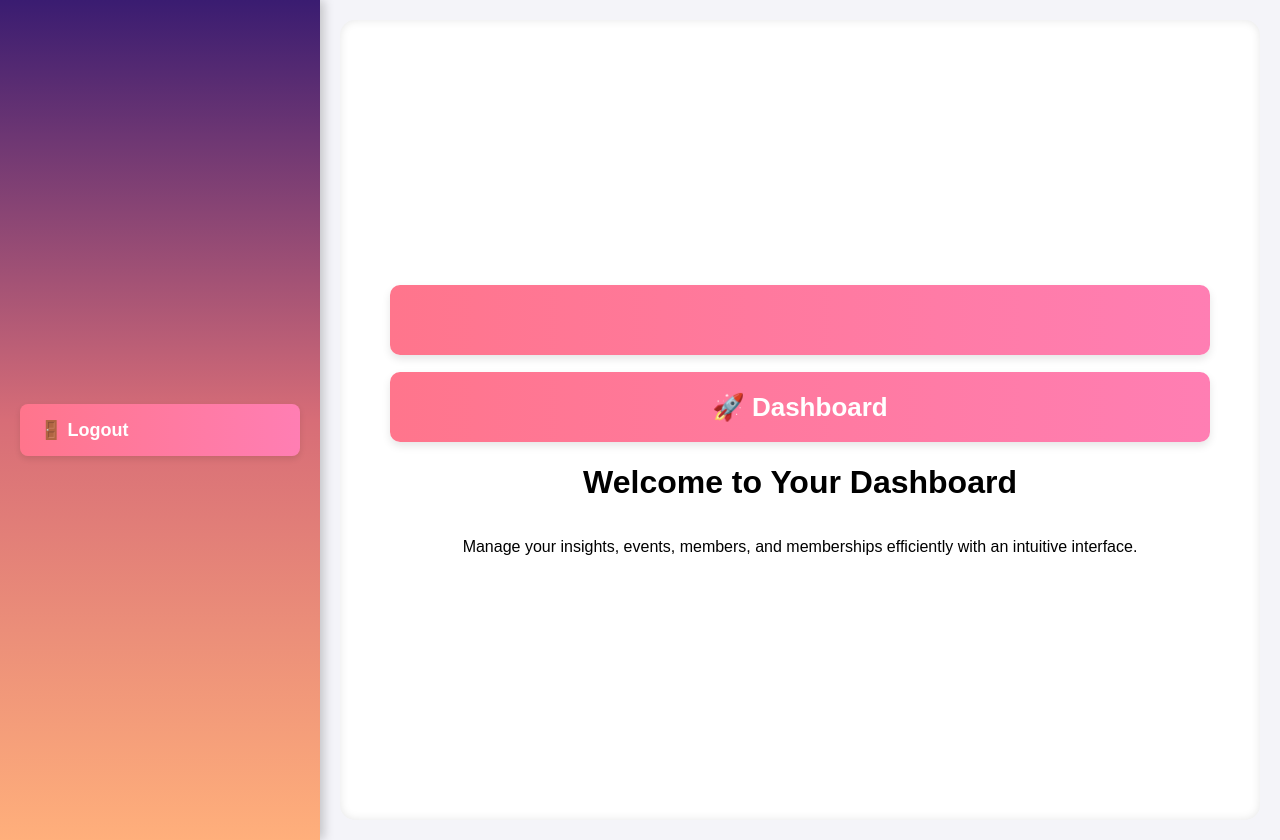
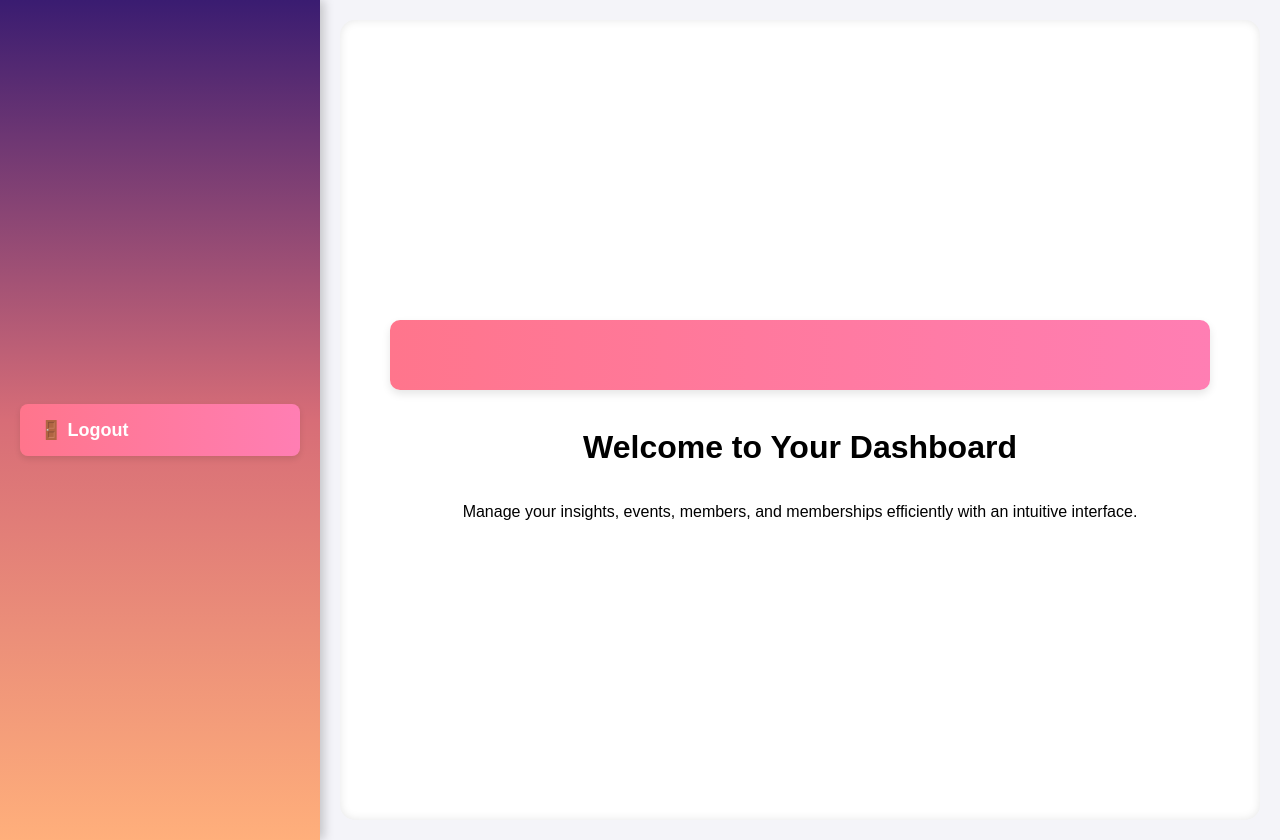
Before and after one commit to AdvancedWebTeam0/togetherCulture, a Django app: page /loginRegistration/dashboard/ in a window 1280 px wide. Run offline with Django 5.2, Linux system fonts and the light colour scheme.

Commit message:
rename dashboard to admindashboard for clarity

```diff
--- a/together_culture/adminApp/templates/Dashboard.html
+++ b/together_culture/adminApp/templates/adminDashboard.html
@@ -1,7 +1,6 @@
 {% extends 'base.html' %}
 
 {% block content %}
-<div class="header">🚀 Dashboard</div>
 <h1>Welcome to Your Dashboard</h1>
 <p>Manage your insights, events, members, and memberships efficiently with an intuitive interface.</p>
 {% endblock %}
--- a/together_culture/adminApp/templates/insights.html
+++ b/together_culture/adminApp/templates/insights.html
@@ -1,7 +1,6 @@
 {% extends 'base.html' %}
 
 {% block content %}
-<div class="header">📊 Insights</div>
 <h1>Welcome to Insights</h1>
 <p>Analyze data and track your progress.</p>
 {% endblock %}
--- a/together_culture/loginRegistrationApp/urls.py
+++ b/together_culture/loginRegistrationApp/urls.py
@@ -5,7 +5,7 @@
     path('register/', views.register, name='register'),
     path('insertUser/', views.insertUser, name='insertUser'),
     path('login/', views.login, name='login'),
-    path('dashboard/', views.dashBoard, name='dashboard'),
+    path('dashboard/', views.adminDashboard, name='adminDashboard'),
     path('validateUser/', views.validateUser, name='validateUser'),
     path('manage-member/', views.manage_member, name='manage_member'),
     path('membership/', views.membership, name='membership'),
--- a/together_culture/loginRegistrationApp/views.py
+++ b/together_culture/loginRegistrationApp/views.py
@@ -34,8 +34,8 @@
 def insertUser(request):
     return render(request, 'Register.html')
 
-def dashBoard(request):
-    return render(request, 'Dashboard.html')
+def adminDashboard(request):
+    return render(request, 'adminDashboard.html')
 
 def manage_member(request):
     return render(request, 'manage_member.html')
```
